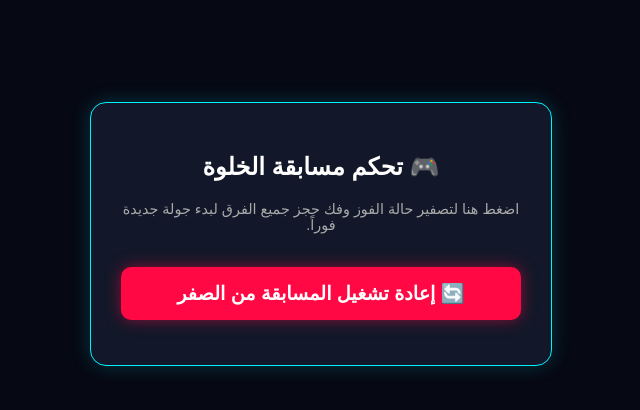
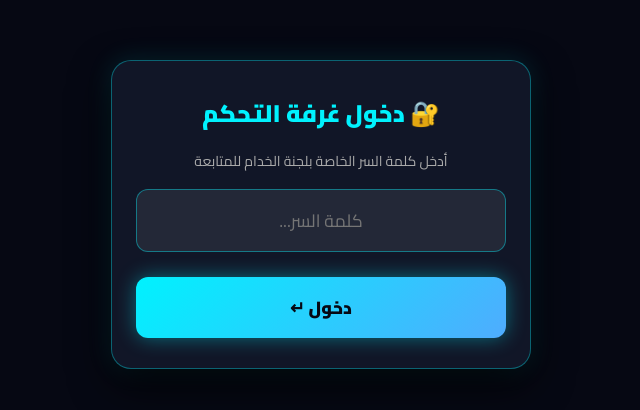
Before and after one commit to adelamirhom-cloud/MAZE, a plain HTML site: page ADMIN.html in a window 1280 px wide. Shown: the part 186-596 px from the top of the page, without its empty margins (319-959 px from the left). Drawn offline with Linux system fonts and the light colour scheme.

Commit message:
Update ADMIN.html

```diff
--- a/ADMIN.html
+++ b/ADMIN.html
@@ -3,54 +3,95 @@
 <head>
   <meta charset="UTF-8">
   <meta name="viewport" content="width=device-width, initial-scale=1.0">
-  <title>لوحة تحكم الخدام | Admin Reset</title>
+  <title>لوحة تحكم الخدام | Admin Control Panel</title>
   <script src="https://www.gstatic.com/firebasejs/9.23.0/firebase-app-compat.js"></script>
   <script src="https://www.gstatic.com/firebasejs/9.23.0/firebase-database-compat.js"></script>
   <style>
+    @import url('https://fonts.googleapis.com/css2?family=Cairo:wght@400;700;900&display=swap');
+    * { box-sizing: border-box; font-family: 'Cairo', sans-serif; margin: 0; padding: 0; }
     body {
       background: #060813;
       color: #fff;
-      font-family: sans-serif;
       display: flex;
       justify-content: center;
       align-items: center;
       min-height: 100vh;
-      margin: 0;
       padding: 20px;
     }
     .card {
-      background: #121829;
-      border: 1px solid #00f2fe;
-      border-radius: 16px;
-      padding: 30px;
-      max-width: 400px;
+      background: rgba(18, 24, 41, 0.95);
+      border: 1.5px solid rgba(0, 242, 254, 0.35);
+      border-radius: 20px;
+      padding: 30px 24px;
+      max-width: 420px;
       width: 100%;
       text-align: center;
-      box-shadow: 0 0 20px rgba(0, 242, 254, 0.2);
+      box-shadow: 0 15px 40px rgba(0, 0, 0, 0.8), 0 0 25px rgba(0, 242, 254, 0.15);
+    }
+    h2 { color: #00f2fe; margin-bottom: 12px; font-weight: 900; }
+    input[type="password"] {
+      width: 100%;
+      padding: 14px;
+      border-radius: 12px;
+      border: 1px solid rgba(0, 242, 254, 0.4);
+      background: rgba(255, 255, 255, 0.08);
+      color: #fff;
+      font-size: 1.1rem;
+      text-align: center;
+      outline: none;
+      margin: 15px 0;
     }
     button {
       width: 100%;
-      padding: 15px;
+      padding: 14px;
       border: none;
-      border-radius: 10px;
-      background: #ff0844;
+      border-radius: 12px;
+      font-size: 1.1rem;
+      font-weight: 900;
+      cursor: pointer;
+      margin-top: 10px;
+      transition: transform 0.2s, box-shadow 0.2s;
+    }
+    button:active { transform: scale(0.97); }
+    .btn-login {
+      background: linear-gradient(135deg, #00f2fe, #4facfe);
+      color: #060813;
+      box-shadow: 0 0 20px rgba(0, 242, 254, 0.4);
+    }
+    .btn-start {
+      background: linear-gradient(135deg, #2ecc71, #27ae60);
       color: #fff;
-      font-size: 1.2rem;
-      font-weight: bold;
-      cursor: pointer;
-      margin-top: 20px;
-      box-shadow: 0 0 15px rgba(255, 8, 68, 0.5);
+      box-shadow: 0 0 20px rgba(46, 204, 113, 0.4);
     }
-    button:hover { background: #d60036; }
-    .status { margin-top: 15px; font-weight: bold; }
+    .btn-reset {
+      background: linear-gradient(135deg, #ff0844, #c0392b);
+      color: #fff;
+      box-shadow: 0 0 20px rgba(255, 8, 68, 0.4);
+    }
+    .status { margin-top: 18px; font-weight: 700; font-size: 0.95rem; }
+    .hidden { display: none; }
   </style>
 </head>
 <body>
+
   <div class="card">
-    <h2>🎮 تحكم مسابقة الخلوة</h2>
-    <p style="color: #aaa; font-size: 0.9rem;">اضغط هنا لتصفير حالة الفوز وفك حجز جميع الفرق لبدء جولة جديدة فوراً.</p>
-    <button onclick="resetGame()">🔄 إعادة تشغيل المسابقة من الصفر</button>
-    <div class="status" id="statusText"></div>
+    <div id="loginSection">
+      <h2>🔐 دخول غرفة التحكم</h2>
+      <p style="color: #aaa; font-size: 0.88rem;">أدخل كلمة السر الخاصة بلجنة الخدام للمتابعة</p>
+      <input type="password" id="adminPass" placeholder="كلمة السر...">
+      <button class="btn-login" onclick="loginAdmin()">دخول ↵</button>
+      <div id="loginError" style="color: #ff0844; margin-top: 10px; display: none; font-weight: bold;">❌ كلمة السر غير صحيحة!</div>
+    </div>
+
+    <div id="controlSection" class="hidden">
+      <h2>🎮 إدارة المسابقة الحية</h2>
+      <p style="color: #aaa; font-size: 0.85rem; margin-bottom: 15px;">التحكم في بدء جولة اللعبة وإعادة ضبط الفرق لحظياً</p>
+
+      <button class="btn-start" onclick="startGame()">🚀 إطلاق صافرة البداية (بدء اللعبة للكل)</button>
+      <button class="btn-reset" onclick="resetGame()">🔄 تصفير المسابقة بالكامل (إيقاف وحذف)</button>
+
+      <div class="status" id="statusText"></div>
+    </div>
   </div>
 
   <script>
@@ -66,20 +107,45 @@
     firebase.initializeApp(firebaseConfig);
     const db = firebase.database();
 
+    function loginAdmin() {
+      const pass = document.getElementById("adminPass").value.trim();
+      if (pass === "avatege2019") {
+        document.getElementById("loginSection").classList.add("hidden");
+        document.getElementById("controlSection").classList.remove("hidden");
+      } else {
+        document.getElementById("loginError").style.display = "block";
+      }
+    }
+
+    function startGame() {
+      const status = document.getElementById("statusText");
+      status.style.color = "#f1c40f";
+      status.textContent = "جاري إطلاق شارة البدء...";
+
+      db.ref('game_control/isStarted').set(true).then(() => {
+        status.style.color = "#2ecc71";
+        status.textContent = "✅ بدأت اللعبة الآن رسمياً لجميع الفرق على شاشاتهم!";
+      }).catch(err => {
+        status.style.color = "#ff0844";
+        status.textContent = "❌ خطأ: " + err.message;
+      });
+    }
+
     function resetGame() {
       const status = document.getElementById("statusText");
       status.style.color = "#f1c40f";
-      status.textContent = "جاري التصفير...";
+      status.textContent = "جاري تصفير المسابقة...";
 
       Promise.all([
         db.ref('cipher_quest_status').remove(),
-        db.ref('team_locks').remove()
+        db.ref('team_locks').remove(),
+        db.ref('game_control/isStarted').set(false)
       ]).then(() => {
         status.style.color = "#2ecc71";
-        status.textContent = "✅ تم تصفير المسابقة وفك حجز الفرق بنجاح!";
+        status.textContent = "✅ تم تصفير اللعبة وإعادتها لوضع الانتظار وحذف الفائزين!";
       }).catch(err => {
         status.style.color = "#ff0844";
-        status.textContent = "❌ حدث خطأ: " + err.message;
+        status.textContent = "❌ خطأ: " + err.message;
       });
     }
   </script>
```
